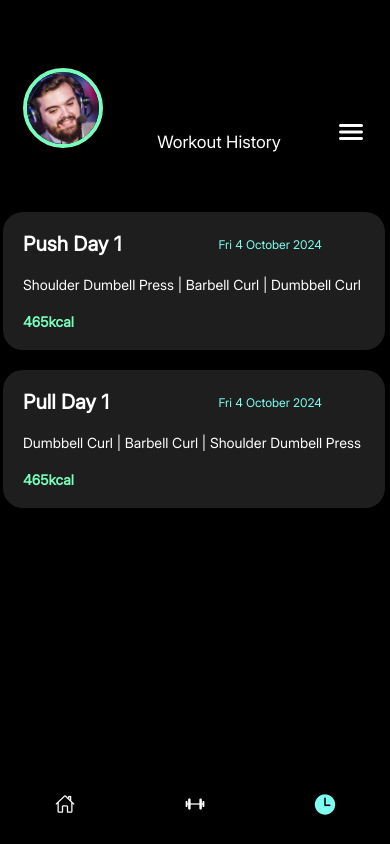
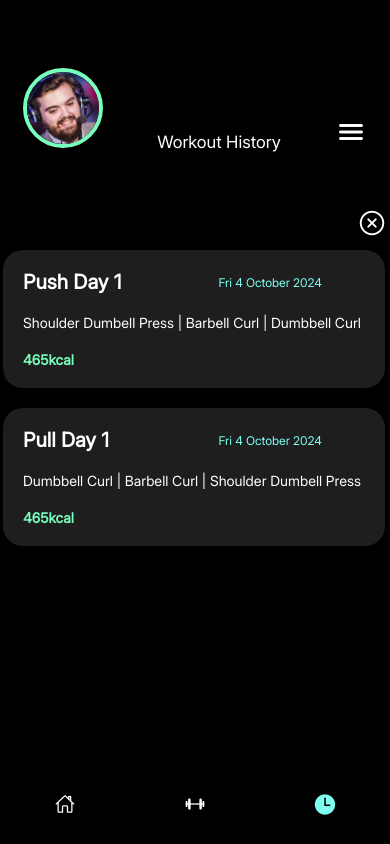
Before and after one commit to andrei-0000/GymIOS, a React Native app: screen /History in a window 390 px wide. Built offline with nearby package versions, Linux system fonts and the light colour scheme.

Commit message:
now can wipe workout history

```diff
--- a/screens/HistoryScreen.tsx
+++ b/screens/HistoryScreen.tsx
@@ -4,6 +4,7 @@ import {
   Text,
   TouchableOpacity,
   View,
+  Alert,
 } from "react-native";
 import React from "react";
 import { useStore } from "../store/store";
@@ -12,11 +13,34 @@ import { StatusBar } from "expo-status-bar";
 import { COLORS } from "../theme/theme";
 import HeaderBar from "../components/HeaderBar";
 import WorkoutHistoryCard from "../components/WorkoutHistoryCard";
+import Ionicons from "@expo/vector-icons/Ionicons";
 
 const HistoryScreen = ({ navigation }: any) => {
   const workoutHistory = useStore((state: any) => state.UserWorkouts);
+  const clearWorkoutHistory = useStore(
+    (state: any) => state.clearWorkoutHistory
+  );
   const tabBarHeight = useBottomTabBarHeight();
   const setFocusedWorkout = useStore((state: any) => state.setFocusedWorkout);
+  const confirmClearHistory = () => {
+    Alert.alert(
+      "Warning",
+      "Are you sure you want to clear your workout history?",
+      [
+        {
+          text: "Cancel",
+          onPress: () => console.log("Cancel Pressed"),
+          style: "cancel",
+        },
+        {
+          text: "Yes",
+          onPress: () => {
+            clearWorkoutHistory();
+          },
+        },
+      ]
+    );
+  };
 
   return (
     <View style={styles.ScreenContainer}>
@@ -27,7 +51,16 @@ const HistoryScreen = ({ navigation }: any) => {
         style={{ marginBottom: tabBarHeight }}
       >
         <HeaderBar title="Workout History" />
-        <View style={[styles.ScrollViewInner, { marginTop: 30 }]}>
+        <View style={[styles.ScrollViewInner, { marginTop: 35 }]}>
+          <TouchableOpacity
+            onPress={() => {
+              confirmClearHistory();
+            }}
+          >
+            <View style={[styles.ClearIcon, { flex: 2 }]}>
+              <Ionicons name="close-circle-outline" size={30} color="white" />
+            </View>
+          </TouchableOpacity>
           <View style={styles.ItemContainer}>
             {workoutHistory.length > 0 ? (
               <View style={styles.ListItemContainer}>
@@ -82,6 +115,11 @@ const styles = StyleSheet.create({
     paddingHorizontal: 0,
     gap: 0,
   },
+  ClearIcon: {
+    alignSelf: "flex-end",
+    paddingHorizontal: 0,
+    gap: 0,
+  },
 });
 
 export default HistoryScreen;
--- a/store/store.ts
+++ b/store/store.ts
@@ -32,6 +32,12 @@ export const useStore = create(
             state.FocusedWorkout = workout;
           })
         ),
+      clearWorkoutHistory: () =>
+        set(
+          produce((state) => {
+            state.UserWorkouts = WorkoutData2;
+          })
+        ),
     }),
     {
       name: "gym-ios",
```
